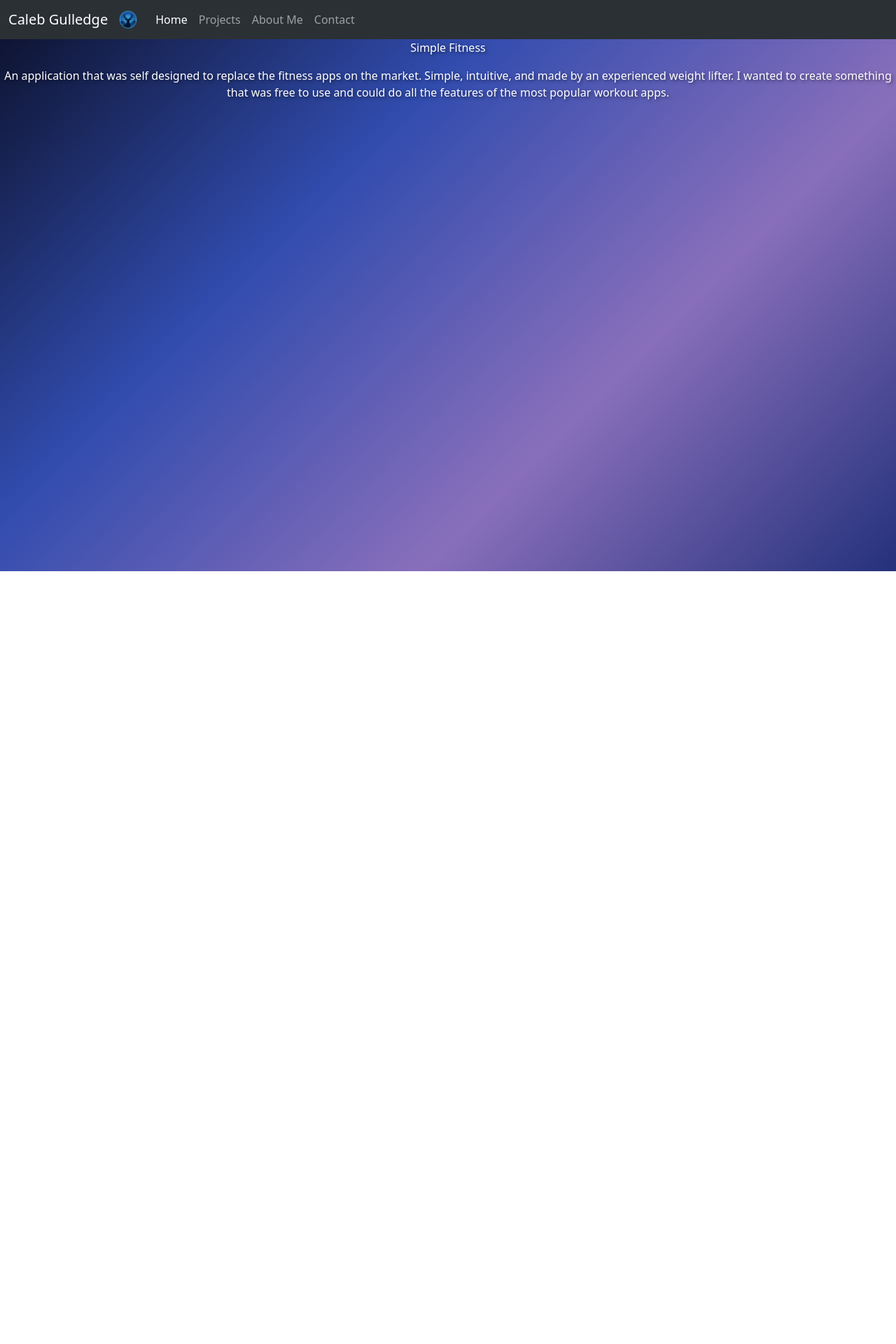
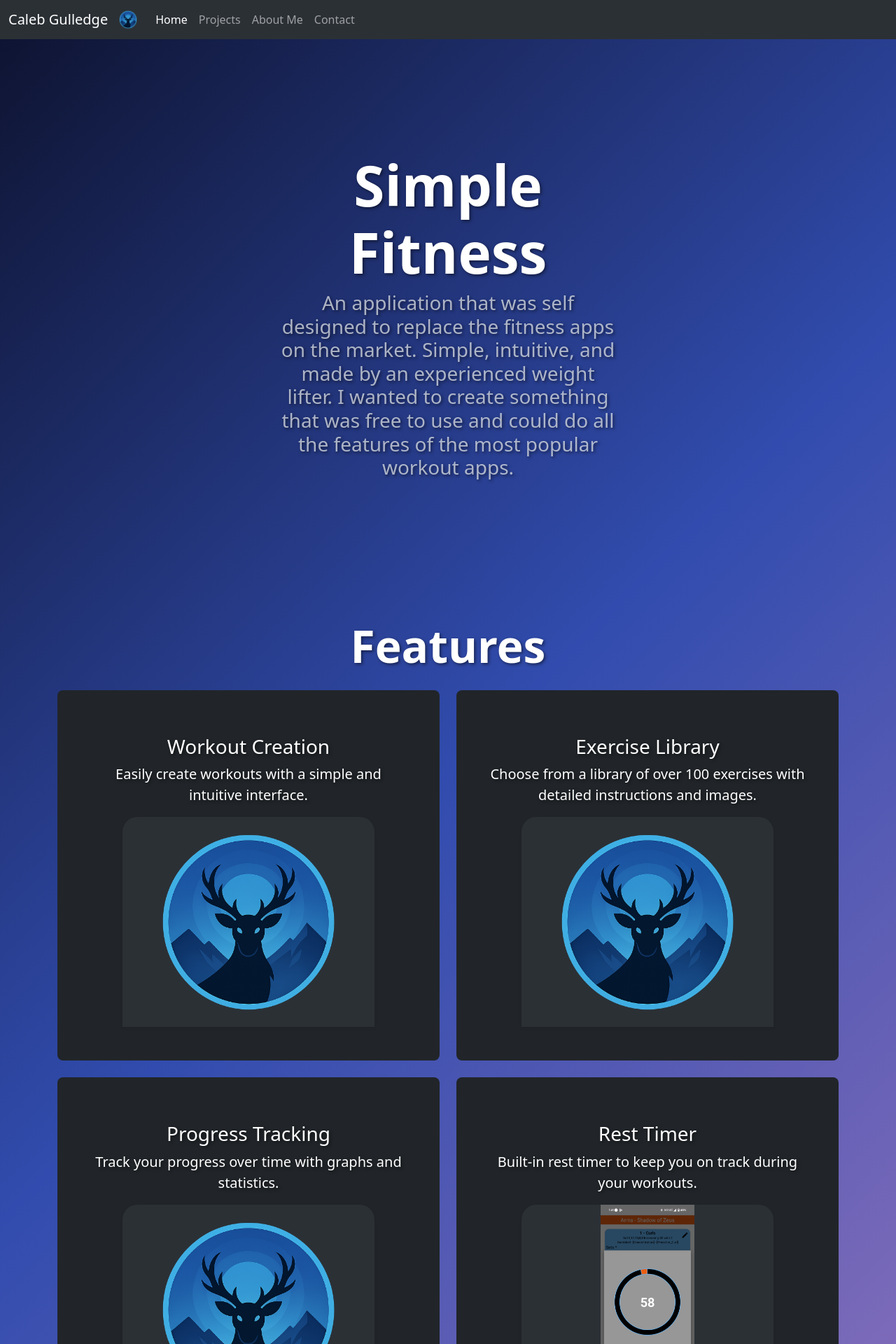
Before and after one commit to Calihar/Elkadri-Portfolio, an Angular app: page /project/1 in a window 1280 px wide. Shown: the top 1920 px of the page at 70% size. Before the commit the page ends 816 px from the top, so only its background shows below. Built offline with nearby package versions, Linux system fonts and the light colour scheme.

Commit message:
Adding documentation tab to the projects and adding buildspec.yml so that I can host this on S3

```diff
--- a/src/app/app-routing.module.ts
+++ b/src/app/app-routing.module.ts
@@ -17,7 +17,10 @@ const routes: Routes = [
 ];
 
 @NgModule({
-  imports: [RouterModule.forRoot(routes)],
+  imports: [RouterModule.forRoot(routes, {
+    scrollPositionRestoration: 'enabled',
+    anchorScrolling: 'enabled',
+  })],
   exports: [RouterModule]
 })
 export class AppRoutingModule { }
--- a/src/app/models/constants.ts
+++ b/src/app/models/constants.ts
@@ -9,7 +9,18 @@ export const PROJECTS : ProjectOverview[] = [
       ' Simple, intuitive, and made by an experienced weight lifter.' +
       ' I wanted to create something that was free to use and could do all the features of the most popular workout apps.',
       thumbnailUrl: 'simple-fitness-active-view.png',
-      demo: false
+      demo: false,
+      features: [
+        {id: 0, name: 'Workout Creation', description: 'Easily create workouts with a simple and intuitive interface.', icon: ''},
+        {id: 1, name: 'Exercise Library', description: 'Choose from a library of over 100 exercises with detailed instructions and images.', icon: ''},
+        {id: 2, name: 'Progress Tracking', description: 'Track your progress over time with graphs and statistics.', icon: ''},
+        {id: 3, name: 'Rest Timer', description: 'Built-in rest timer to keep you on track during your workouts.', icon: 'vigor-check-resttimer-view.png'},
+        {id: 4, name: 'Customizable Settings', description: 'Customize the app to fit your needs with various settings and options.', icon: ''}
+      ],
+      documentations: [
+        {step: 1, title: 'Setting Up Your Development Environment', description: ["Setting up your environment is easy!", "And here is why", "Do you get it yet?"], imageUrl: ''},
+        {step: 2, title: 'Creating a New Angular Project', description: [], imageUrl: 'doc-new-angular-project.png'},
+        {step: 3, title: 'Building the User Interface', description: [], imageUrl: 'doc-ui-building.png'},]
     },
     {
       id: '2',
@@ -25,7 +36,14 @@ export const PROJECTS : ProjectOverview[] = [
       shortDescription: 'A simple game where you avoid obstacles and try to get the highest score possible!' +
       ' Made with Unity and C#.',
       thumbnailUrl: 'obstacle-avoider-view.png',
-      demo: true
+      demo: true,
+      features: [
+        {id: 0, name: 'Simple Controls', description: 'Use arrow keys or WASD to move your character and avoid obstacles.', icon: ''},
+        {id: 1, name: 'Endless Gameplay', description: 'The game continues until you hit an obstacle, allowing for endless fun and competition.', icon: ''},
+        {id: 2, name: 'Score Tracking', description: 'Keep track of your high score and try to beat it each time you play.', icon: ''},
+        {id: 3, name: 'Colorful Graphics', description: 'Enjoy vibrant and colorful graphics that make the game visually appealing.', icon: ''},
+        {id: 4, name: 'Simple Sound Effects', description: 'Experience simple yet effective sound effects that enhance the gameplay experience.', icon: ''}
+      ]
 
     },
     {
@@ -44,7 +62,7 @@ export const UNITY_GAMES : UnityGameInfo[] = [
     id: '3',
     title: 'Obstacle Avoider',
     shortDescription: 'A simple game where you avoid obstacles and try to get the highest score possible!',
-    githubUrl: '',
+    githubUrl: 'https://github.com/Calihar/SimpleDriving',
     folderName: 'ObstacleAvoider',
     width: 828,
     height: 1792
--- /dev/null
+++ b/src/app/models/documentations.ts
@@ -0,0 +1,6 @@
+export interface Documentations {
+	step: number;
+	title: string;
+	description: string[];
+	imageUrl: string;
+}
--- /dev/null
+++ b/src/app/models/feature.ts
@@ -0,0 +1,6 @@
+export interface Feature {
+	id: number;
+	name: string;
+	description: string;
+	icon: string;
+}
--- a/src/app/models/project-overview.ts
+++ b/src/app/models/project-overview.ts
@@ -1,7 +1,12 @@
+import { Documentations } from "./documentations";
+import { Feature } from "./feature";
+
 export interface ProjectOverview {
 	  id: string;
 	  title: string;
 	  shortDescription: string;
 	  thumbnailUrl: string;
 	  demo: boolean;
+	  features?: Feature[];
+	  documentations?: Documentations[];
 }
--- a/src/app/projects/project-detailed/project-detailed.component.html
+++ b/src/app/projects/project-detailed/project-detailed.component.html
@@ -1,11 +1,99 @@
-<div class="main-container">
+<div class="main-container" data-bs-theme="dark">
+  <div
+    class="position-relative overflow-hidden p-3 p-md-5 m-md-3 text-center"
+  >
+    <div class="col-md-6 p-lg-5 mx-auto my-5">
+      <h1 class="display-1 fw-bold">{{ project?.title }}</h1>
+      <h3 class="fw-normal text-muted mb-3">
+        {{ project?.shortDescription }}
+      </h3>
+      <div class="d-flex gap-3 justify-content-center lead fw-normal">
+        <a
+          class="icon-link"
+          href="{{ unityGameInfo?.githubUrl }}"
+          *ngIf="unityGameInfo?.githubUrl"
+        >
+          Github Repo
+          <svg class="bi" aria-hidden="true">
+            <use xlink:href="#chevron-right"></use>
+          </svg>
+        </a>
+        <a
+          class="icon-link"
+          [routerLink]="['/demo', project?.id]"
+          *ngIf="project?.demo"
+        >
+          Try the Demo
+          <svg class="bi" aria-hidden="true">
+            <use xlink:href="#chevron-right"></use>
+          </svg>
+        </a>
+      </div>
+    </div>
+    <div class="product-device shadow-sm d-none d-md-block"></div>
+    <div
+      class="product-device product-device-2 shadow-sm d-none d-md-block"
+    ></div>
+  </div>
+
+  <div class="container py-4" *ngIf="project?.features as feats">
+	<div class="text-center display-3 fw-bold mb-4">Features</div>
+  <ng-container *ngFor="let _ of feats; let i = index">
+    <div class="row g-4 mb-4" *ngIf="i % 2 === 0">
+      <!-- Left -->
+      <div class="col-md-6 d-flex" [class.offset-md-3]="!feats[i + 1]">
+        <div class="bg-dark text-white text-center overflow-hidden w-100 h-100 p-3 p-md-5 rounded-3">
+          <div class="my-3">
+            <h2 class="h3 mb-2">{{ feats[i].name }}</h2>
+            <p class="lead mb-0">{{ feats[i].description }}</p>
+          </div>
+          <div class="bg-body-tertiary shadow-sm mx-auto mt-auto"
+               style="width:80%;height:300px;border-radius:21px 21px 0 0;">
+			<img [src]="feats[i].icon || 'elkadri-token.png'" class="img-fluid" alt="{{feats[i].name}}"
+			style="height: 100%; width: 100%; object-fit: contain;border-radius:21px 21px 0 0;">
+			</div>
+        </div>
+      </div>
+
+      <!-- Right (only if exists) -->
+      <div class="col-md-6 d-flex" *ngIf="feats[i + 1];">
+        <div class="bg-dark text-white text-center overflow-hidden w-100 h-100 p-3 p-md-5 rounded-3">
+          <div class="my-3">
+            <h2 class="h3 mb-2">{{ feats[i + 1].name }}</h2>
+            <p class="lead mb-0">{{ feats[i + 1].description }}</p>
+          </div>
+          <div class="bg-body-tertiary shadow-sm mx-auto mt-auto"
+               style="width:80%;height:300px;border-radius:21px 21px 0 0;">
+			<img [src]="feats[i + 1].icon || 'elkadri-token.png'" class="img-fluid" alt="{{feats[i + 1].name}}"
+			style="height: 100%; width: 100%; object-fit: contain; border-radius:21px 21px 0 0;">
+			</div>
+        </div>
+      </div>
+    </div>
+  </ng-container>
+</div>
+
+<main class="text-start">
+	<section *ngIf="project?.documentations" class="bd-cheatsheet container-fluid">
+		<div class="text-center display-3 fw-bold mb-4 mt-4">Documentation</div>
+	</section>
+
+	<section *ngFor="let doc of project?.documentations" class="bd-cheatsheet container-fluid">
+		<section id="doc-{{doc.step}}">
+			<h2 class="sticky-xl-top fw-bold pt-3 pt-xl-5 pb-2 pb-xl-3">{{doc.step}}. {{doc.title}}</h2>
+			<div class="row mb-4">
+				<div class="col-md-6">
+					<p *ngFor="let desc of doc.description">{{desc}}</p>
+				</div>
+				<div *ngIf="doc.imageUrl" class="col-md-6">
+					<img  [src]="doc.imageUrl" class="img-fluid" alt="{{doc.title}}" style="height: 100%; width: 100%; object-fit: contain;">
+				</div>
+			</div>
+		</section>
+	</section>
+</main>
 
 
-	<p>{{project?.title}}</p>
-	<p>{{project?.shortDescription}}</p>
 
-	<div *ngIf="project?.demo" class="d-grid gap-2 d-md-flex justify-content-center mb-4 mb-lg-3">
-		<button [routerLink]="['/demo', project?.id]" type="button" class="btn btn-primary btn-lg px-4 me-md-2 fw-bold">Try the Demo</button>
-	</div>
 
 </div>
--- a/src/app/projects/project-detailed/project-detailed.component.ts
+++ b/src/app/projects/project-detailed/project-detailed.component.ts
@@ -1,7 +1,8 @@
 import { Component } from '@angular/core';
-import { PROJECTS } from '../../models/constants';
+import { PROJECTS, UNITY_GAMES } from '../../models/constants';
 import { ProjectOverview } from '../../models/project-overview';
 import { ActivatedRoute } from '@angular/router';
+import { UnityGameInfo } from '../../models/unity-game-info';
 
 @Component({
   selector: 'app-project-detailed',
@@ -13,11 +14,15 @@ export class ProjectDetailedComponent {
 
   id = '';
   project: ProjectOverview | undefined;
+  unityGameInfo : UnityGameInfo | undefined;
+  pairs : number = 0;
   constructor(activatedRoute : ActivatedRoute){
     let id = activatedRoute.snapshot.paramMap.get('id');
     if(id) {
       this.id = id;
       this.project = PROJECTS.find(p => p.id === this.id);
+      this.unityGameInfo = UNITY_GAMES.find(g => g.id === this.id);
+      this.pairs = Math.ceil((this.project?.features?.length ?? 0) / 2);
     }
 
   }
```
Also changed, not shown: buildspec.yml (added, +62 -0 lines), 1 other file (tests, documents, lock files or other folders).
